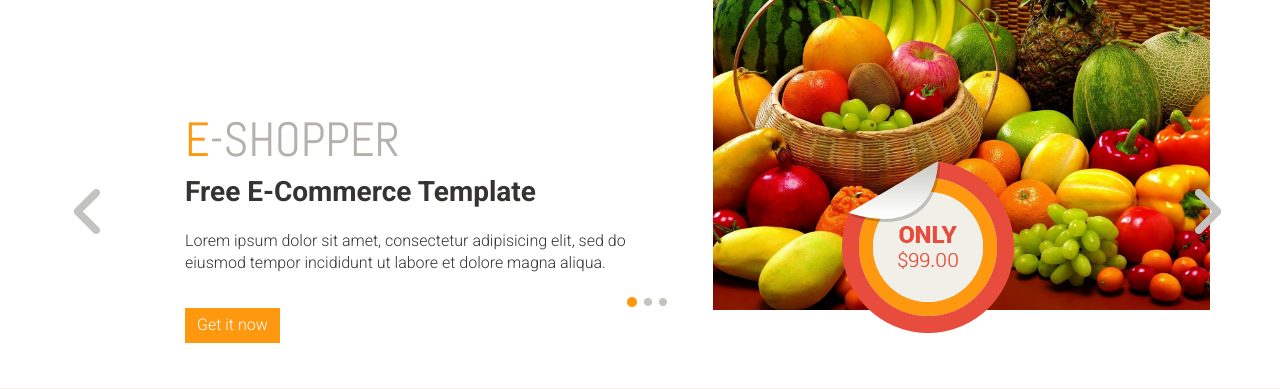
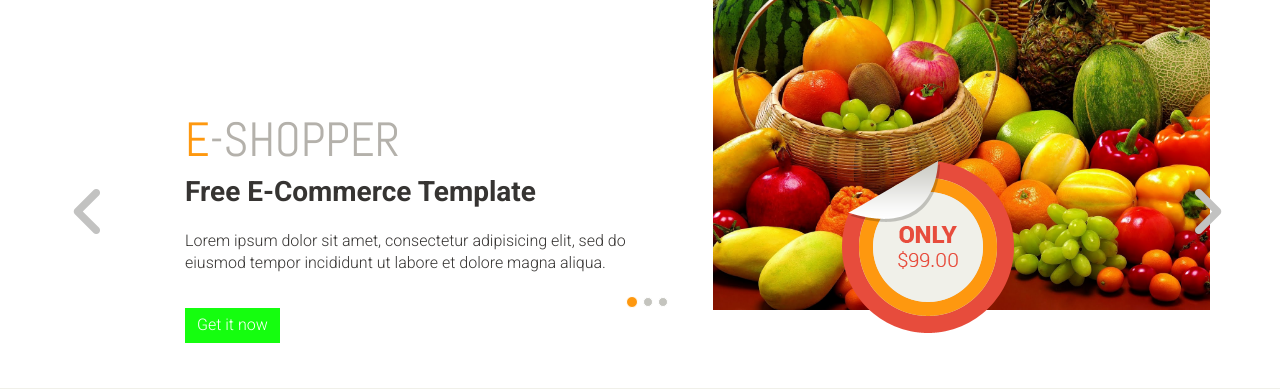
Before and after one commit to EcommerceISA/ECommerce2, an ASP.NET MVC app: page /Home in a window 1280 px wide. Shown: the part 236-625 px from the top of the page. Run offline with ASP.NET Core 8 and stand-ins for ASP.NET MVC 5, Linux system fonts and the light colour scheme; the project's own start-up code is not run, and a stand-in starts its controllers and pages; some libraries are stand-ins or nearby versions.

Commit message:
Cambio de color del botón

```diff
--- a/ECommerce2/Content/main.css
+++ b/ECommerce2/Content/main.css
@@ -623,7 +623,7 @@ ul.sub-menu {
 }
 
 .get {
-  background: #FE980F;
+    background: #15FE0F;
     border: 0 none;
     border-radius: 0;
     color: #FFFFFF;
```
Lines whose indentation alone changed are shown as unchanged.
